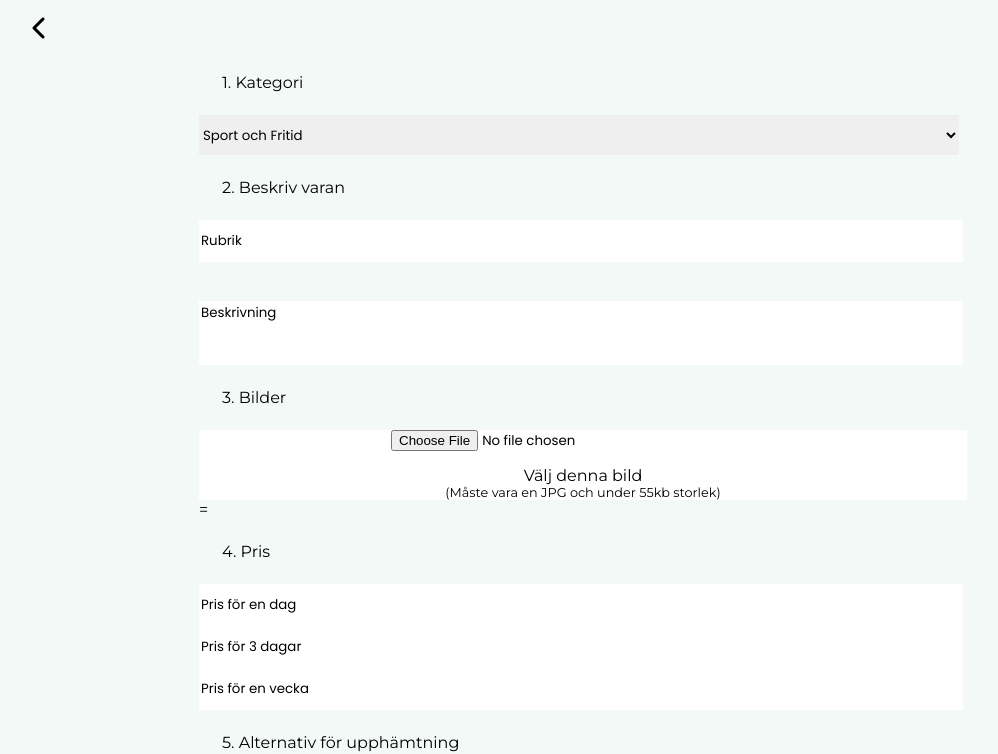
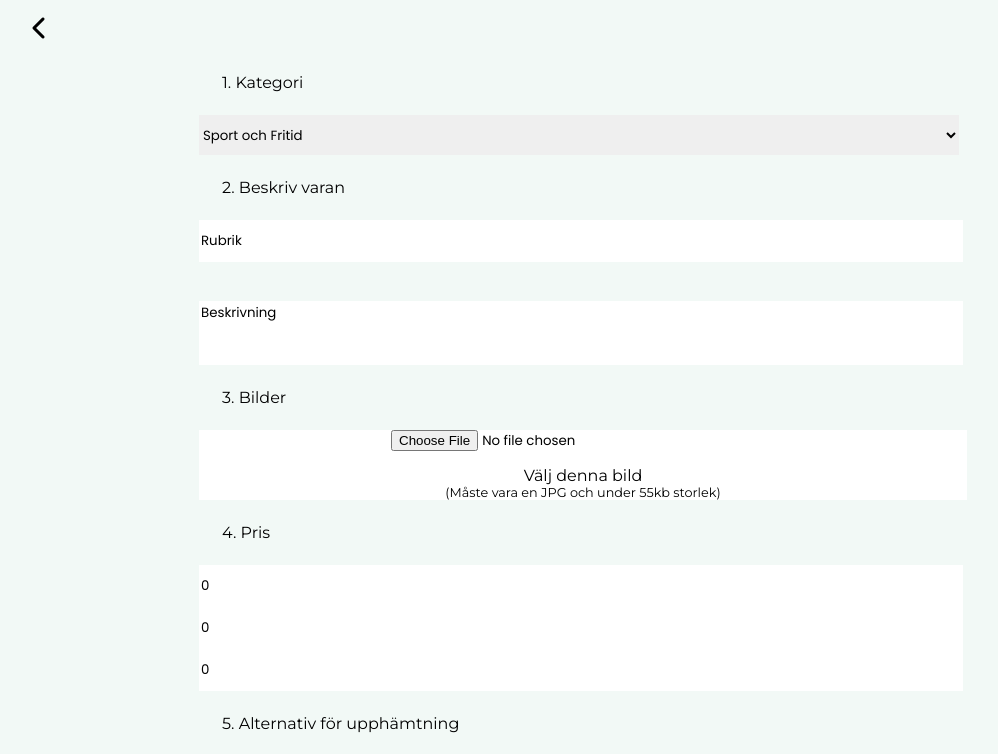
Before and after one commit to Jesper-dev/splendid, a React (Create React App) app in the folder client/: page /add in a window 1280 px wide. Shown: the top 754 px of the page, without its empty margins (57-1055 px from the left). Built offline with nearby package versions, Linux system fonts and the light colour scheme.

Commit message:
Added more functionality to adPage and ad flow

```diff
--- a/client/src/pages/AdPage.tsx
+++ b/client/src/pages/AdPage.tsx
@@ -11,7 +11,7 @@ import "react-calendar/dist/Calendar.css";
 interface DbObject {
   _id: string;
   title: string;
-  price: string[];
+  price: number[];
   desc: string;
   place: string;
   name: string;
@@ -30,11 +30,12 @@ const AdPage = () => {
     showCalendar: boolean;
     showInfo: boolean;
     infoPrice: number;
+    daysToLend: string;
   }>({
     dbObj: {
       _id: "",
       title: "",
-      price: [""],
+      price: [],
       desc: "",
       place: "",
       name: "",
@@ -47,6 +48,7 @@ const AdPage = () => {
     showCalendar: false,
     showInfo: false,
     infoPrice: 0,
+    daysToLend: "",
   });
   let slug = CheckSlug();
   const dispatch = useDispatch();
@@ -70,10 +72,29 @@ const AdPage = () => {
 
   //Sätter vilken dag man valt i globala db objekt state (redux)
   const onClickCalendar = () => {
-    const priceInt = parseInt(state.dbObj.price[0]);
     state.dbObj = { ...state.dbObj, timeperiod: value.toDateString() };
+    setState((prev) => ({ ...prev, infoPrice: state.dbObj.price[0] }));
     dispatch(add(state.dbObj));
-    setState((prev) => ({ ...prev, showInfo: true, infoPrice: priceInt }));
+    setState((prev) => ({ ...prev, showInfo: true }));
+  };
+
+  const onDayChange = (e: React.ChangeEvent<HTMLSelectElement>) => {
+    setState((prev) => ({ ...prev, daysToLend: e.target.value }));
+    switch (e.target.value) {
+      case "1 dag":
+        setState((prev) => ({ ...prev, infoPrice: state.dbObj.price[0] }));
+        break;
+      case "2 dagar":
+        setState((prev) => ({ ...prev, infoPrice: state.dbObj.price[1] }));
+        break;
+      case "5 dagar":
+        setState((prev) => ({ ...prev, infoPrice: state.dbObj.price[2] }));
+        break;
+
+      default:
+        break;
+    }
+    console.log(e.target.value);
   };
 
   const onSubmitCalendar = () => {
@@ -106,7 +127,13 @@ const AdPage = () => {
                 <p>
                   Låna <span>{value.toDateString().slice(0, 15)}</span>
                 </p>
-                <h1>Pris: {state.infoPrice + 50}</h1>
+                <span>Låneperiod</span>
+                <select name="" id="category" onChange={(e) => onDayChange(e)}>
+                  <option value="1 dag">1 dag</option>
+                  <option value="2 dagar">2 dagar</option>
+                  <option value="5 dagar">5 dagar</option>
+                </select>
+                <h1>Pris: {state.infoPrice + 50} kr</h1>
                 <span>Inklusive bokningsavgift</span>
               </div>
             ) : null}
--- a/client/src/pages/CreateAdd.tsx
+++ b/client/src/pages/CreateAdd.tsx
@@ -12,7 +12,7 @@ interface DbObj {
   title: string;
   desc: string;
   pic: string;
-  price: string[];
+  price: number[];
   pickup: boolean;
   adress?: string;
   delivery: boolean;
@@ -30,10 +30,10 @@ const CreateAdd = () => {
     category: string;
     title: string;
     desc: string;
-    priceArray: string[];
-    price1: string;
-    price2: string;
-    price3: string;
+    priceArray: number[];
+    price1: number;
+    price2: number;
+    price3: number;
     pickup: boolean;
     adress: string;
     delivery: boolean;
@@ -45,10 +45,10 @@ const CreateAdd = () => {
     category: "Sport och Fritid",
     title: "",
     desc: "",
-    priceArray: [""],
-    price1: "",
-    price2: "",
-    price3: "",
+    priceArray: [0, 0, 0],
+    price1: 0,
+    price2: 0,
+    price3: 0,
     pickup: false,
     adress: "",
     delivery: false,
@@ -79,15 +79,18 @@ const CreateAdd = () => {
         break;
 
       case "price1":
-        setState((prev) => ({ ...prev, price1: e.target.value }));
+        const price1 = parseInt(e.target.value);
+        setState((prev) => ({ ...prev, price1: price1 }));
         break;
 
       case "price2":
-        setState((prev) => ({ ...prev, price2: e.target.value }));
+        const price2 = parseInt(e.target.value);
+        setState((prev) => ({ ...prev, price2: price2 }));
         break;
 
       case "price3":
-        setState((prev) => ({ ...prev, price3: e.target.value }));
+        const price3 = parseInt(e.target.value);
+        setState((prev) => ({ ...prev, price3: price3 }));
         break;
 
       case "pickup":
@@ -126,11 +129,7 @@ const CreateAdd = () => {
       return false;
     } else if (state.pic === "") {
       return false;
-    } else if (
-      state.price1 === "" ||
-      state.price2 === "" ||
-      state.price3 === ""
-    ) {
+    } else if (!state.price1 || !state.price2 || !state.price3) {
       return false;
     } else if (state.pickup === false && state.delivery === false) {
       return false;
@@ -151,7 +150,7 @@ const CreateAdd = () => {
       alert("Du har glömt något fält");
       return;
     }
-    let arr: string[] = [];
+    let arr: number[] = [];
     arr.push(state.price1, state.price2, state.price3);
     //Vårat objekt / req.body som vi skickar till API för att lägga till en annons i mongoDB / Databasen
     const newDbObj: DbObj = {
@@ -252,24 +251,30 @@ const CreateAdd = () => {
                 <span onClick={() => onFileUpload()}>Välj denna bild</span>
                 <span className="infoText">({values.infoText})</span>
               </div>
-              =<label>{values.price}</label>
+              <label>{values.price}</label>
               <input
                 placeholder="Pris för en dag"
-                type="text"
+                type="number"
+                min={1}
+                max={2000}
                 id="price1"
                 value={state.price1}
                 onChange={(e) => onChange(e)}
               />
               <input
                 placeholder="Pris för 3 dagar"
-                type="text"
+                type="number"
+                min={1}
+                max={2000}
                 id="price2"
                 value={state.price2}
                 onChange={(e) => onChange(e)}
               />
               <input
                 placeholder="Pris för en vecka"
-                type="text"
+                type="number"
+                min={1}
+                max={2000}
                 id="price3"
                 value={state.price3}
                 onChange={(e) => onChange(e)}
--- a/client/src/styles/_components.scss
+++ b/client/src/styles/_components.scss
@@ -371,6 +371,10 @@ form {
       width: 80%;
     }
 
+    .infoContainer {
+      @include abs.flex-column;
+    }
+
     .calendarHeader {
       background-color: var.$primary-light;
       width: 100%;
```
Also changed, not shown: 1 other file (tests, documents, lock files or other folders).
